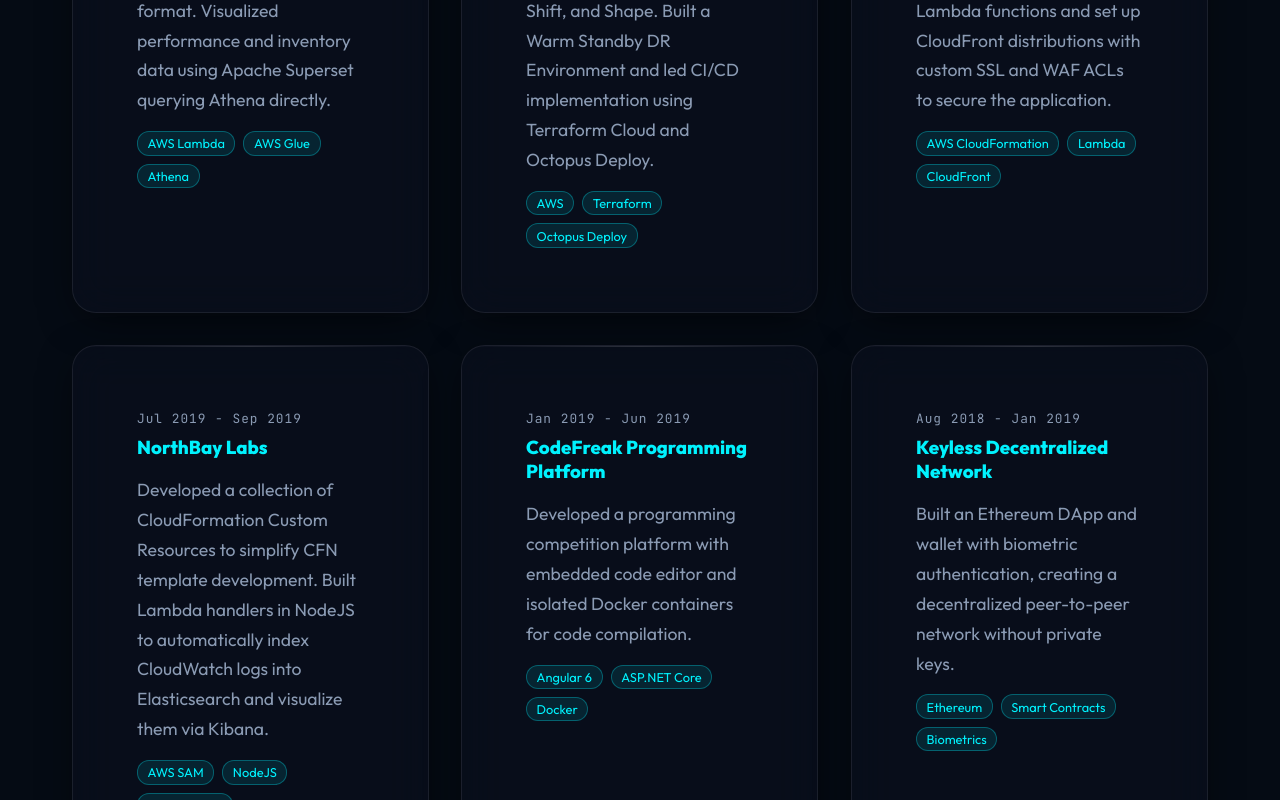
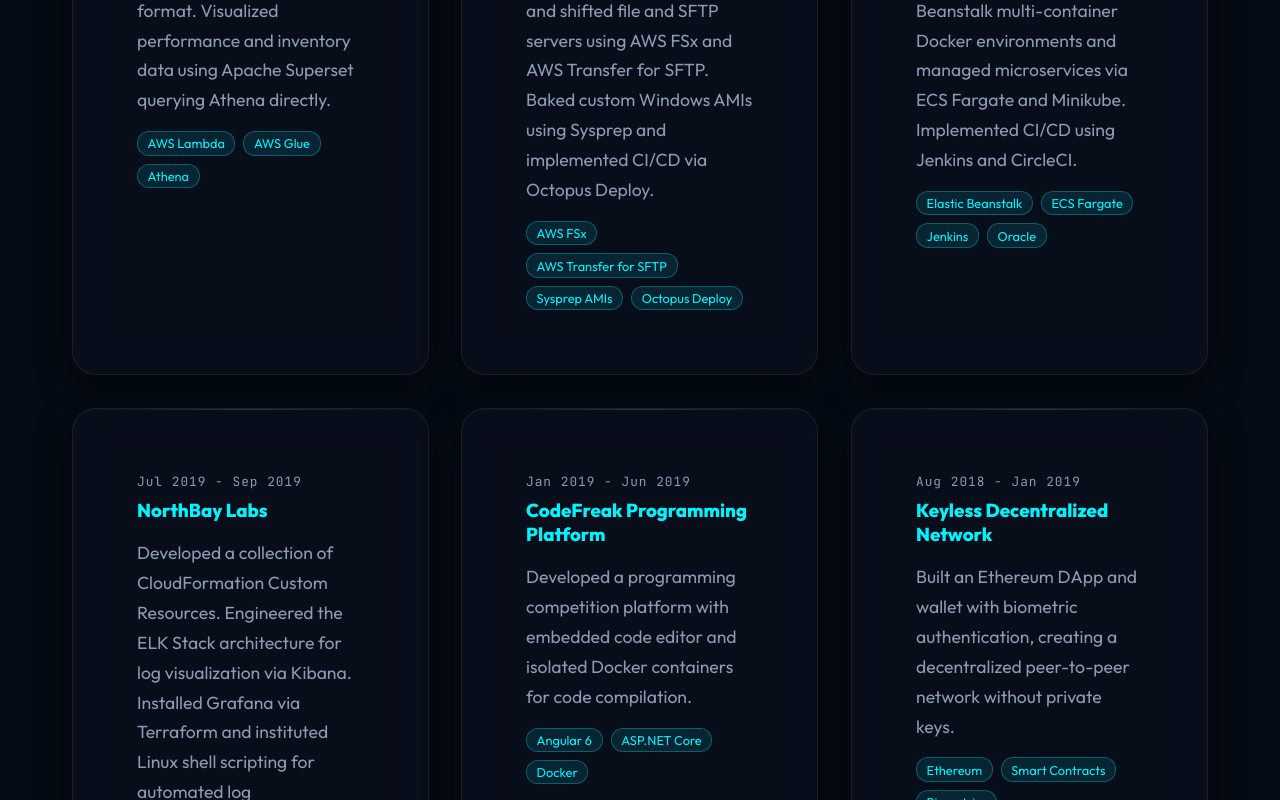
Before and after one commit to msalmansaeedch786/digital-twin, a Next.js app in the folder frontend/: page / in a window 1280 px wide. Shown: the part 4140-4940 px from the top of the page. Built offline with nearby package versions, Linux system fonts and the light colour scheme.

Commit message:
feat(ui): Update portfolio projects with specific technical details from CV PDFs

```diff
--- a/frontend/src/app/page.js
+++ b/frontend/src/app/page.js
@@ -39,9 +39,9 @@
     { title: "MBition - SWF Gitlab CI Runners", date: "Jul 2023 - Jan 2025", tech: ["Terraform", "Packer", "AWS EC2"], desc: "Designed a 'Fleeting Runner' architecture for GitLab CI/CD to optimize build times. Automated Base AMI processes using Packer and Terraform to dynamically scale self-hosted runners based on pipeline demand." },
     { title: "Porsche AG - Cloud Infrastructure", date: "Jan 2023 - Jun 2023", tech: ["AWS", "Terraform", "GitHub Actions"], desc: "Standardized cloud infrastructure through reusable automation and developed AWS base infrastructure tools. Implemented automated IAM role management, observability, and shared secrets management across development teams." },
     { title: "DealerMeter", date: "Mar 2021 - Apr 2021", tech: ["AWS Lambda", "AWS Glue", "Athena"], desc: "Built a personalized market data terminal processing vendor data via S3, Lambda, and Glue into Parquet format. Visualized performance and inventory data using Apache Superset querying Athena directly." },
-    { title: "Vector Solutions", date: "Dec 2019 - Dec 2020", tech: ["AWS", "Terraform", "Octopus Deploy"], desc: "Provided AWS DevOps Architecture to migrate a RackSpace Production Environment to AWS via Lift, Shift, and Shape. Built a Warm Standby DR Environment and led CI/CD implementation using Terraform Cloud and Octopus Deploy." },
-    { title: "Amway", date: "Sep 2019 - Dec 2019", tech: ["AWS CloudFormation", "Lambda", "CloudFront"], desc: "Maintained Batch Ingestion, Streamed Data, and Curation pipelines on AWS. Developed Serverless Lambda functions and set up CloudFront distributions with custom SSL and WAF ACLs to secure the application." },
-    { title: "NorthBay Labs", date: "Jul 2019 - Sep 2019", tech: ["AWS SAM", "NodeJS", "Elasticsearch"], desc: "Developed a collection of CloudFormation Custom Resources to simplify CFN template development. Built Lambda handlers in NodeJS to automatically index CloudWatch logs into Elasticsearch and visualize them via Kibana." },
+    { title: "Vector Solutions", date: "Dec 2019 - Dec 2020", tech: ["AWS FSx", "AWS Transfer for SFTP", "Sysprep AMIs", "Octopus Deploy"], desc: "Provided AWS DevOps Architecture to migrate a RackSpace Production Environment to AWS. Lifted and shifted file and SFTP servers using AWS FSx and AWS Transfer for SFTP. Baked custom Windows AMIs using Sysprep and implemented CI/CD via Octopus Deploy." },
+    { title: "Amway", date: "Sep 2019 - Dec 2019", tech: ["Elastic Beanstalk", "ECS Fargate", "Jenkins", "Oracle"], desc: "Maintained data pipelines integrating with on-premises Oracle databases. Configured AWS Elastic Beanstalk multi-container Docker environments and managed microservices via ECS Fargate and Minikube. Implemented CI/CD using Jenkins and CircleCI." },
+    { title: "NorthBay Labs", date: "Jul 2019 - Sep 2019", tech: ["ELK Stack", "Grafana", "AWS SAM", "Linux Shell Scripting"], desc: "Developed a collection of CloudFormation Custom Resources. Engineered the ELK Stack architecture for log visualization via Kibana. Installed Grafana via Terraform and instituted Linux shell scripting for automated log management." },
     { title: "CodeFreak Programming Platform", date: "Jan 2019 - Jun 2019", tech: ["Angular 6", "ASP.NET Core", "Docker"], desc: "Developed a programming competition platform with embedded code editor and isolated Docker containers for code compilation." },
     { title: "Keyless Decentralized Network", date: "Aug 2018 - Jan 2019", tech: ["Ethereum", "Smart Contracts", "Biometrics"], desc: "Built an Ethereum DApp and wallet with biometric authentication, creating a decentralized peer-to-peer network without private keys." }
   ];
```
